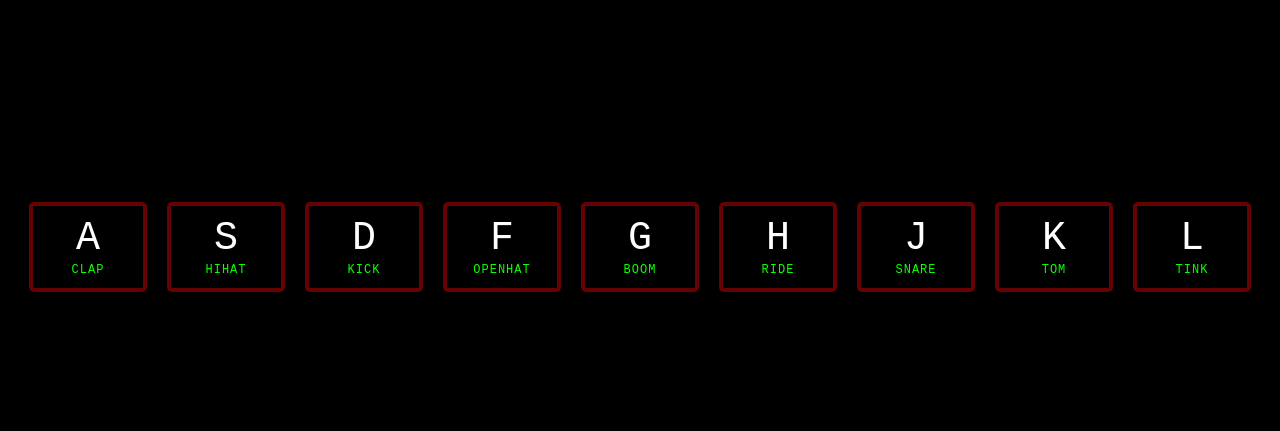
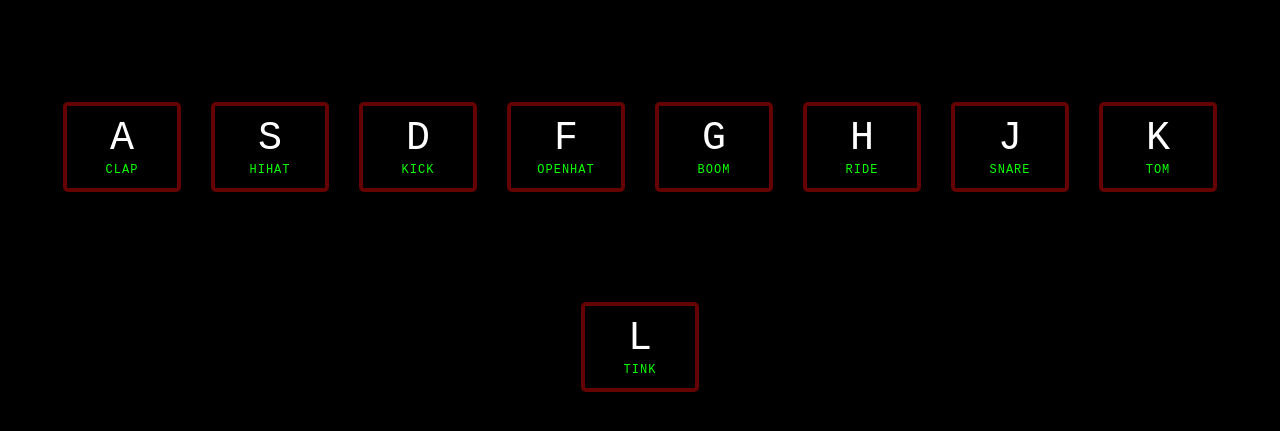
Before and after one commit to tomasgons/WebDrummer, a plain HTML site: page index.html in a window 1280 px wide. Shown: the part 93-524 px from the top of the page. Drawn offline with Linux system fonts and the light colour scheme.

Commit message:
made responisve

```diff
--- a/style.css
+++ b/style.css
@@ -21,7 +21,7 @@ h1 {
 .keys {
   display: flex;
   flex: 1;
-  display: flex;
+  flex-wrap: wrap;
 
   min-height: 50vh;
   align-items: center;
@@ -31,7 +31,7 @@ h1 {
 .key {
   border: 0.4rem solid rgba(109, 3, 3, 0.934);
   border-radius: 0.5rem;
-  margin: 1rem;
+  margin: 1.5rem;
   font-size: 1.5rem;
   padding: 1rem 0.5rem;
   transition: all 0.07s ease;
```
